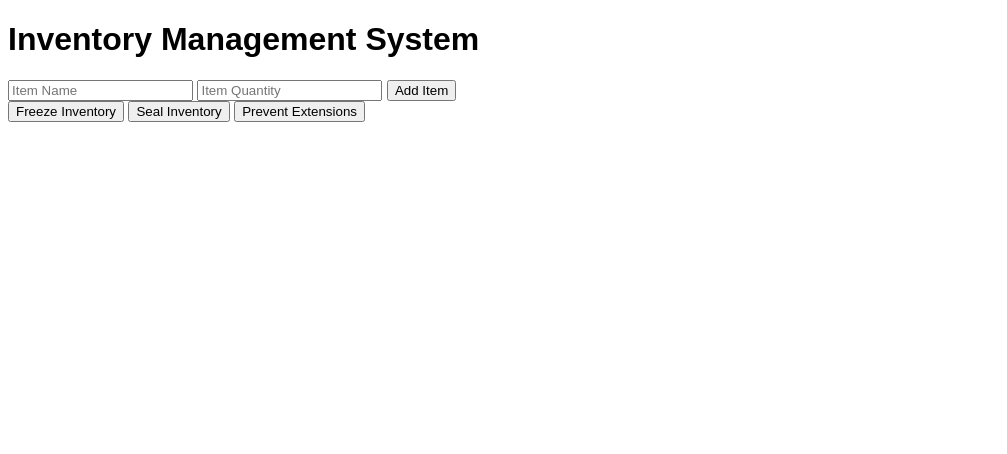
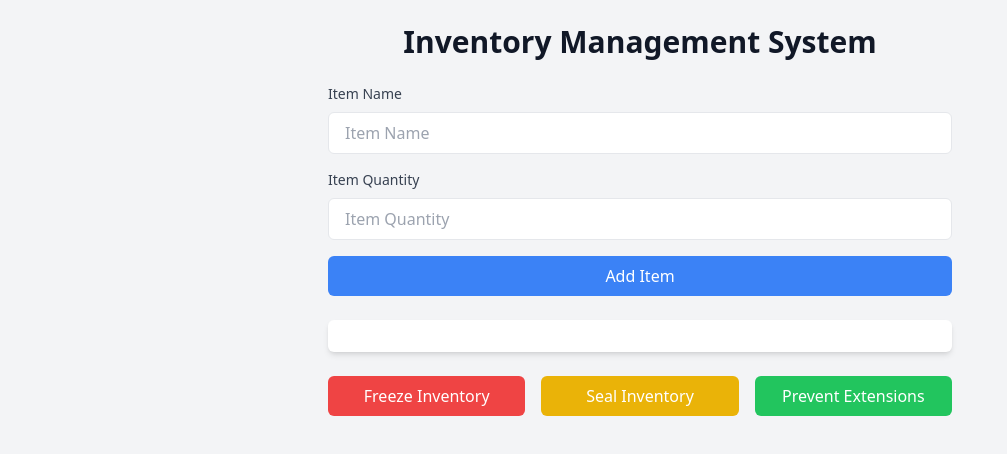
Before and after one commit to rafi4482/ALL_OBJ, a plain HTML site: page index.html in a window 1280 px wide. Shown: the whole page, without its empty margins (0-1007 px from the left). Drawn offline with nearby package versions, Linux system fonts and the light colour scheme.

Commit message:
Added tailwind

```diff
--- a/app.js
+++ b/app.js
@@ -10,10 +10,12 @@ function updateInventoryDisplay() {
     inventoryList.innerHTML = '';
     for (const [key, value] of Object.entries(inventory)) {
         const item = document.createElement('div');
-        item.className = 'inventory-item';
-        item.innerHTML = `${key}: ${value.quantity}
-                          <button onclick="editItem('${key}')">Edit</button>
-                          <button onclick="deleteItem('${key}')">Delete</button>`;
+        item.className = 'inventory-item flex justify-between items-center bg-gray-100 p-4 mb-2 rounded-md shadow-sm';
+        item.innerHTML = `<span>${key}: ${value.quantity}</span>
+                          <div>
+                            <button class="bg-blue-500 text-white py-1 px-3 rounded-md hover:bg-blue-600 focus:outline-none focus:ring-2 focus:ring-blue-400 mr-2" onclick="editItem('${key}')">Edit</button>
+                            <button class="bg-red-500 text-white py-1 px-3 rounded-md hover:bg-red-600 focus:outline-none focus:ring-2 focus:ring-red-400" onclick="deleteItem('${key}')">Delete</button>
+                          </div>`;
         inventoryList.appendChild(item);
     }
     displayInventoryDetails();
--- a/index.html
+++ b/index.html
@@ -4,29 +4,34 @@
     <meta charset="UTF-8">
     <meta name="viewport" content="width=device-width, initial-scale=1.0">
     <title>Inventory Management</title>
+    <script src="https://cdn.tailwindcss.com"></script>
     <style>
-        body {
-            font-family: Arial, sans-serif;
-        }
-        .inventory-item {
-            margin: 5px 0;
-        }
-        .inventory-item button {
-            margin-left: 10px;
-        }
+        /* Custom styles can be added here if needed */
     </style>
 </head>
-<body>
-    <h1>Inventory Management System</h1>
-    <form id="inventory-form">
-        <input type="text" id="item-name" placeholder="Item Name" required>
-        <input type="number" id="item-quantity" placeholder="Item Quantity" required>
-        <button type="submit">Add Item</button>
-    </form>
-    <div id="inventory-list"></div>
-    <button id="freeze-button">Freeze Inventory</button>
-    <button id="seal-button">Seal Inventory</button>
-    <button id="prevent-extensions-button">Prevent Extensions</button>
+<body class="bg-gray-100 text-gray-900 font-sans">
+    <div class="max-w-2xl mx-auto p-6">
+        <h1 class="text-3xl font-bold text-center mb-6">Inventory Management System</h1>
+        <form id="inventory-form" class="mb-6">
+            <div class="flex flex-col mb-4">
+                <label for="item-name" class="mb-2 text-sm font-medium text-gray-700">Item Name</label>
+                <input type="text" id="item-name" class="px-4 py-2 border rounded-md focus:outline-none focus:ring-2 focus:ring-blue-400" placeholder="Item Name" required>
+            </div>
+            <div class="flex flex-col mb-4">
+                <label for="item-quantity" class="mb-2 text-sm font-medium text-gray-700">Item Quantity</label>
+                <input type="number" id="item-quantity" class="px-4 py-2 border rounded-md focus:outline-none focus:ring-2 focus:ring-blue-400" placeholder="Item Quantity" required>
+            </div>
+            <button type="submit" class="w-full bg-blue-500 text-white py-2 rounded-md hover:bg-blue-600 focus:outline-none focus:ring-2 focus:ring-blue-400">Add Item</button>
+        </form>
+        <div id="inventory-list" class="bg-white p-4 rounded-md shadow-md mb-6">
+            <!-- Inventory items will be displayed here -->
+        </div>
+        <div class="flex justify-between">
+            <button id="freeze-button" class="w-full bg-red-500 text-white py-2 rounded-md hover:bg-red-600 focus:outline-none focus:ring-2 focus:ring-red-400 mr-2">Freeze Inventory</button>
+            <button id="seal-button" class="w-full bg-yellow-500 text-white py-2 rounded-md hover:bg-yellow-600 focus:outline-none focus:ring-2 focus:ring-yellow-400 mx-2">Seal Inventory</button>
+            <button id="prevent-extensions-button" class="w-full bg-green-500 text-white py-2 rounded-md hover:bg-green-600 focus:outline-none focus:ring-2 focus:ring-green-400 ml-2">Prevent Extensions</button>
+        </div>
+    </div>
     <script src="app.js"></script>
 </body>
 </html>
```
